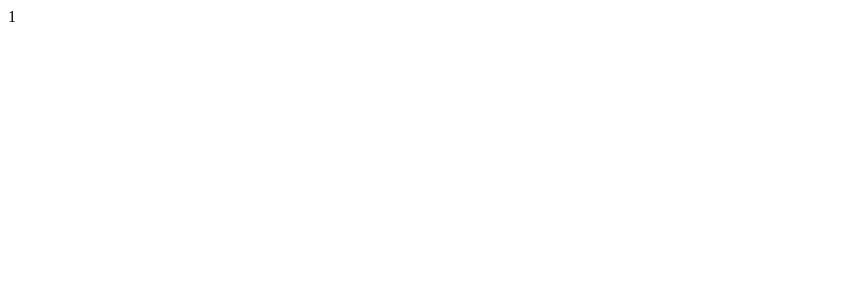
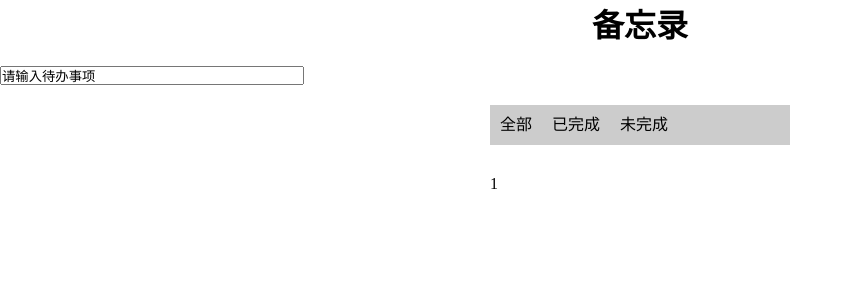
Before and after one commit to mesterLi/react-redux, a React (Create React App) app in the folder app/: page /About/1 in a window 1280 px wide. Shown: the top 300 px of the page, without its empty margins (0-853 px from the left). Built offline with nearby package versions, Linux system fonts and the light colour scheme.

Commit message:
router事件

```diff
--- a/app/src/App.js
+++ b/app/src/App.js
@@ -2,30 +2,49 @@ import React, { Component } from 'react';
 import { connect } from 'react-redux';
 import * as actions from './redux/actions/action';
 import { bindActionCreators } from 'redux';
+import { Link, Route } from 'react-router-dom';
+import { About } from './components';
+
+//css
+import './css/App.css';
 
 class App extends Component {
+  constructor() {
+    super()
+    this.keyup = this.keyup.bind(this);
+  }
   componentWillMount() {
-    const { dispatch, action} = this.props;
-    action.action1();
+
+  }
+  keyup(e) {
+    var { action } = this.props;
+    if( e.keyCode == 13 ){
+      action.Add(e.target.value)
+    }
   }
   render () {
     console.log(this.props)
     return (
       <div>
-        {this.props.state}
+        <h1>备忘录</h1>
+        <input className="input" defaultValue="请输入待办事项" onKeyUp={ this.keyup }/>
+        <div className="nav">
+          <li><Link to="/About/1">全部</Link></li>
+          <li><Link to="/About/2">已完成</Link></li>
+          <li><Link to="/About/3">未完成</Link></li>
+        </div>
+        <div>
+          <Route path="/About/:id" component={ About }></Route>
+        </div>
       </div>
     )
   }
 }
-const mapStateToProps = function(state){
-  return {
-    state:state.num
-  }
-}
-const mapDispatchToProps = function(dispatch) {
-  return {
-    action:bindActionCreators(actions,dispatch),
-    dispatch:dispatch
-  }
-}
+const mapStateToProps = state =>({
+  state:state.num
+})
+const mapDispatchToProps = dispatch=>({
+  action:bindActionCreators(actions,dispatch),
+  dispatch:dispatch
+})
 export default connect(mapStateToProps,mapDispatchToProps)(App);
--- /dev/null
+++ b/app/src/components/about.js
@@ -0,0 +1,15 @@
+import React from 'react';
+export default class About extends React.Component {
+  constructor(props) {
+    super(props);
+    console.log(props)
+  }
+  render() {
+
+    return (
+      <div className="list">
+      	<li> { this.props.match.params.id}</li>
+      </div>
+    );
+  }
+}
--- /dev/null
+++ b/app/src/components/index.js
@@ -0,0 +1,2 @@
+import About from './about.js'
+export { About };
--- a/app/src/css/App.css
+++ b/app/src/css/App.css
@@ -2,6 +2,16 @@
 *{
   margin: 0;
   padding: 0;
+}
+h1{
+  text-align: center;
+}
+li{
+  list-style: none;
+}
+a{
+  text-decoration: none;
+  color: #000;
 }
 
 .App {
@@ -9,35 +19,27 @@
   height: 66px;
 }
 
-.App-logo {
-  animation: App-logo-spin infinite 20s linear;
-  height: 80px;
-}
-
-.App-header {
-  background-color: #222;
-  height: 150px;
-  padding: 20px;
-  color: white;
-}
-
-.App-title {
-  font-size: 1.5em;
-}
-
-.App-intro {
-  font-size: large;
-}
-.block{
-  width: 20px;
-  height: 20px;
-  border: 1px solid #ccc;
-  float: left;
-  text-align: center;
-  line-height: 20px;
-}
-
 @keyframes App-logo-spin {
   from { transform: rotate(0deg); }
   to { transform: rotate(360deg); }
 }
+.nav{
+  width: 300px;
+  height: 40px;
+  line-height: 40px;
+  background: #ccc;
+  margin: 0 auto;
+}
+.nav li{
+  float: left;
+  margin: 0 10px;
+}
+.list{
+  width: 300px;
+  margin: 0 auto;
+  margin-top:30px;
+}
+.input{
+  width: 300px;
+  margin: 20px auto;
+}
--- a/app/src/index.js
+++ b/app/src/index.js
@@ -5,7 +5,6 @@ import {Provider} from 'react-redux';
 import configureStore from './redux/store'
 import registerServiceWorker from './registerServiceWorker';
 import * as router from './router';
-console.log(router)
 
 const store = configureStore();
 
--- a/app/src/redux/actions/action.js
+++ b/app/src/redux/actions/action.js
@@ -1,10 +1,17 @@
-var action1 = () =>({
-    type:'action1'
+var Add = (data) => ({
+    type:'ADD',
+    data:{
+    	isdone:3,
+    	text:data
+    }
 })
-var action2 = () =>({
-    type:'action2'
+var Remove = () => ({
+    type:'Remove'
 })
-var action3 = () =>({
-    type:'action3'
+var Complate = () => ({
+    type:'Complate'
 })
-export { action1, action2, action3 }
+var fetchData = () => ({
+	type:'fetchData'
+})
+export { Add, Remove, Complate, fetchData };
--- a/app/src/redux/reducer/reducer.js
+++ b/app/src/redux/reducer/reducer.js
@@ -1,10 +1,20 @@
+
+
 var initialState = {
-    num:0
+    ToDoList:[]
 }
 export default function reducer(state = initialState,action) {
     var state = state;
     switch(action.type){
-        case 'action1':
+        case 'Add':
+            state.ToDoList.push(action.data)
+            return state;
+        break;
+        case 'Remove':
+            state.num++;
+            return Object.assign({},state);
+        break;
+        case 'Complate':
             state.num++;
             return Object.assign({},state);
         break;
--- a/app/src/router/index.js
+++ b/app/src/router/index.js
@@ -2,8 +2,11 @@ import { BrowserRouter as Router, Route, Link, BrowserRouter } from 'react-route
 import React, { Component } from 'react';
 import App from '../App';
 
+
 export const route = (
     <Router>
-        <Route path="/" component={ App }></Route>
+        <Route path="/" component={ App }>
+
+        </Route>
     </Router>
 )
```
Also changed, not shown: app/package.json (+6 -1 lines), app/src/api/api.json (added, +17 -0 lines), app/src/components/block.js (deleted, +0 -22 lines), 1 other file (tests, documents, lock files or other folders).
